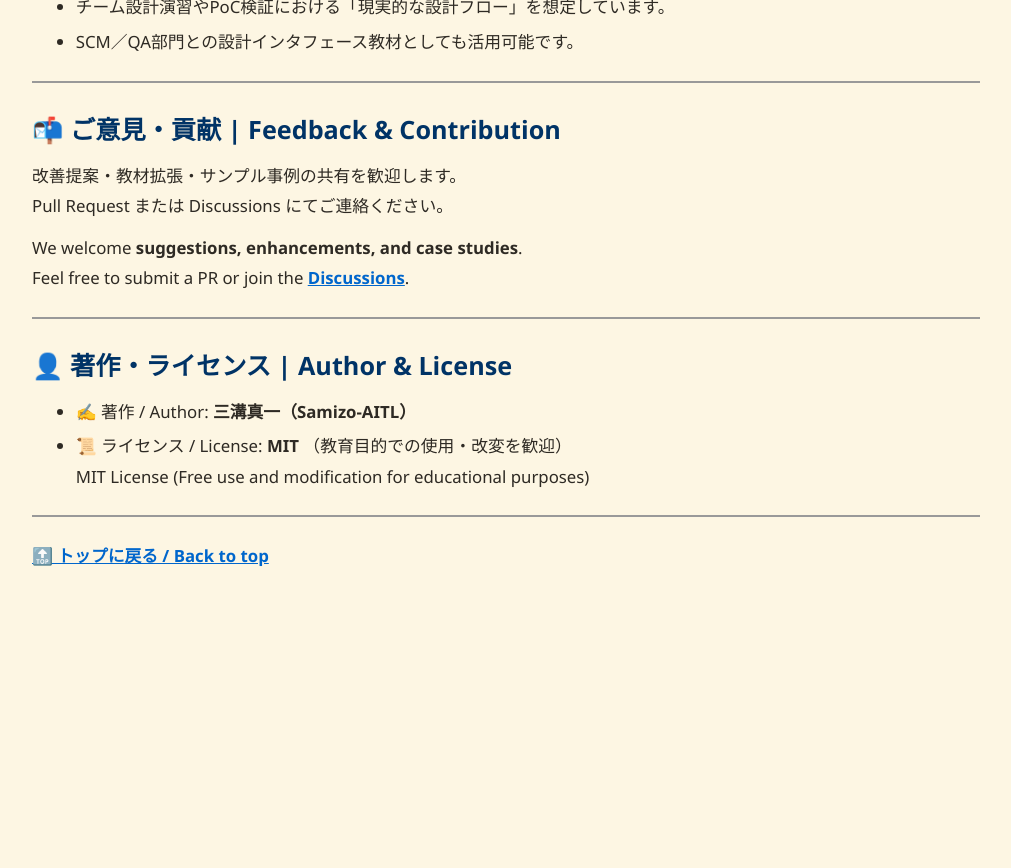
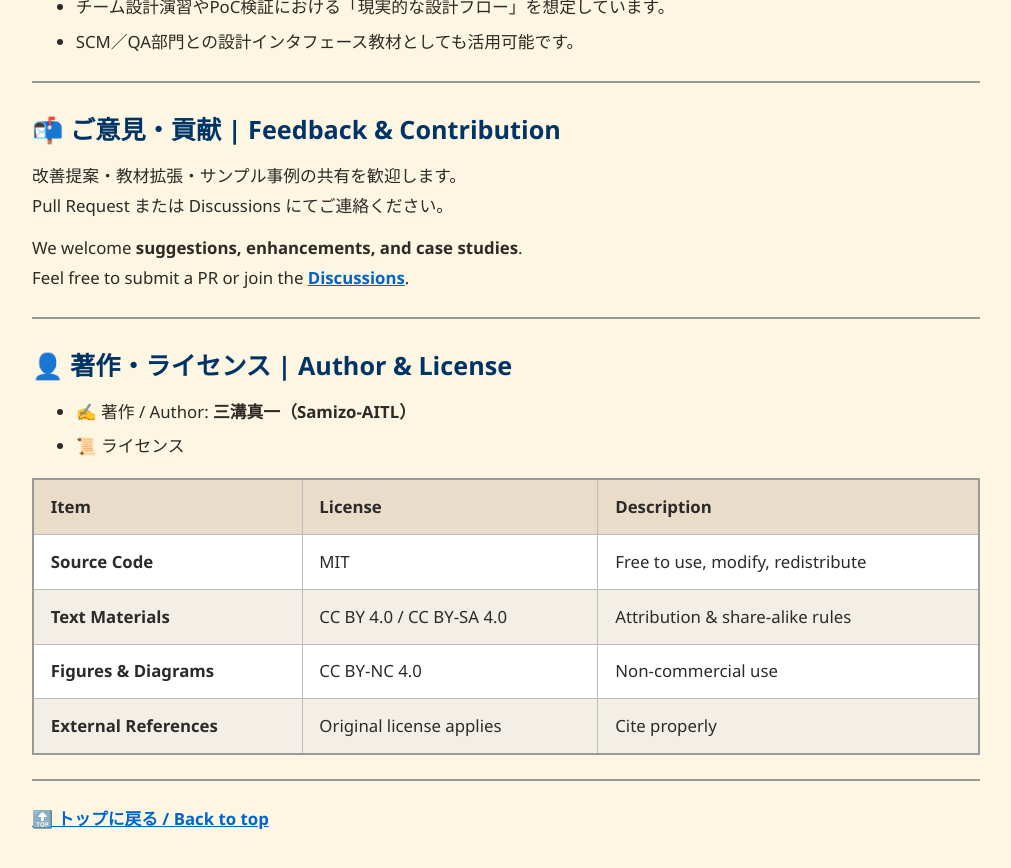
Before and after one commit to Samizo-AITL/EduMecha, a Jekyll site: the page built from 08_production_process/index.md, in a window 1280 px wide and 900 px high, scrolled down 4344 px. Shown: the top 868 px of the window, without its empty margins (134-1145 px from the left). Built offline with Jekyll 4.4.1, drawn with Linux system fonts in a browser that asks for light colours; before the commit the page ends 4981 px from its top, so only the background shows below that.

Commit message:
Update index.md

```diff
--- a/08_production_process/index.md
+++ b/08_production_process/index.md
@@ -128,8 +128,14 @@
 ## 👤 **著作・ライセンス | Author & License**
 
 - ✍️ 著作 / Author: **三溝真一（Samizo-AITL）**
-- 📜 ライセンス / License: **MIT** （教育目的での使用・改変を歓迎）
-  MIT License (Free use and modification for educational purposes)
+- 📜 ライセンス
+
+| Item | License | Description |
+|------|---------|-------------|
+| **Source Code** | MIT | Free to use, modify, redistribute |
+| **Text Materials** | CC BY 4.0 / CC BY-SA 4.0 | Attribution & share-alike rules |
+| **Figures & Diagrams** | CC BY-NC 4.0 | Non-commercial use |
+| **External References** | Original license applies | Cite properly |
 
 ---
 
```
